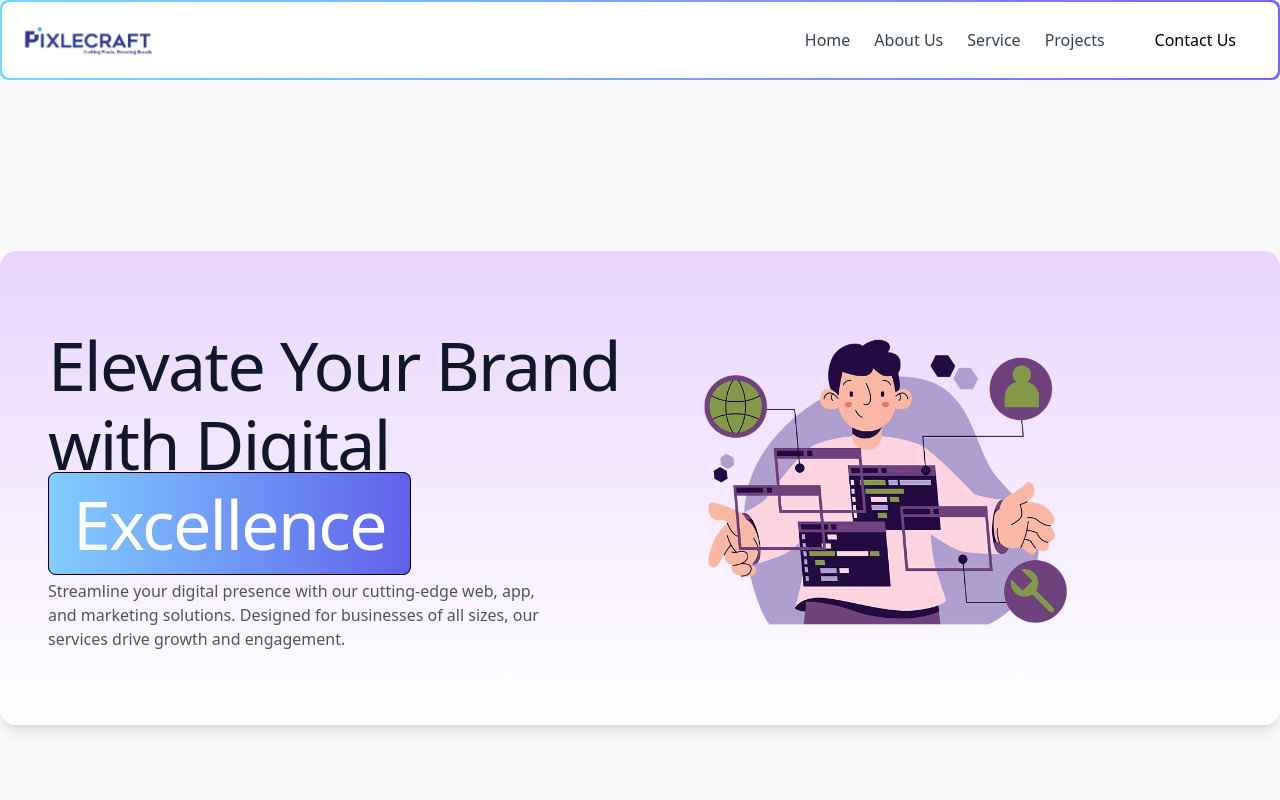
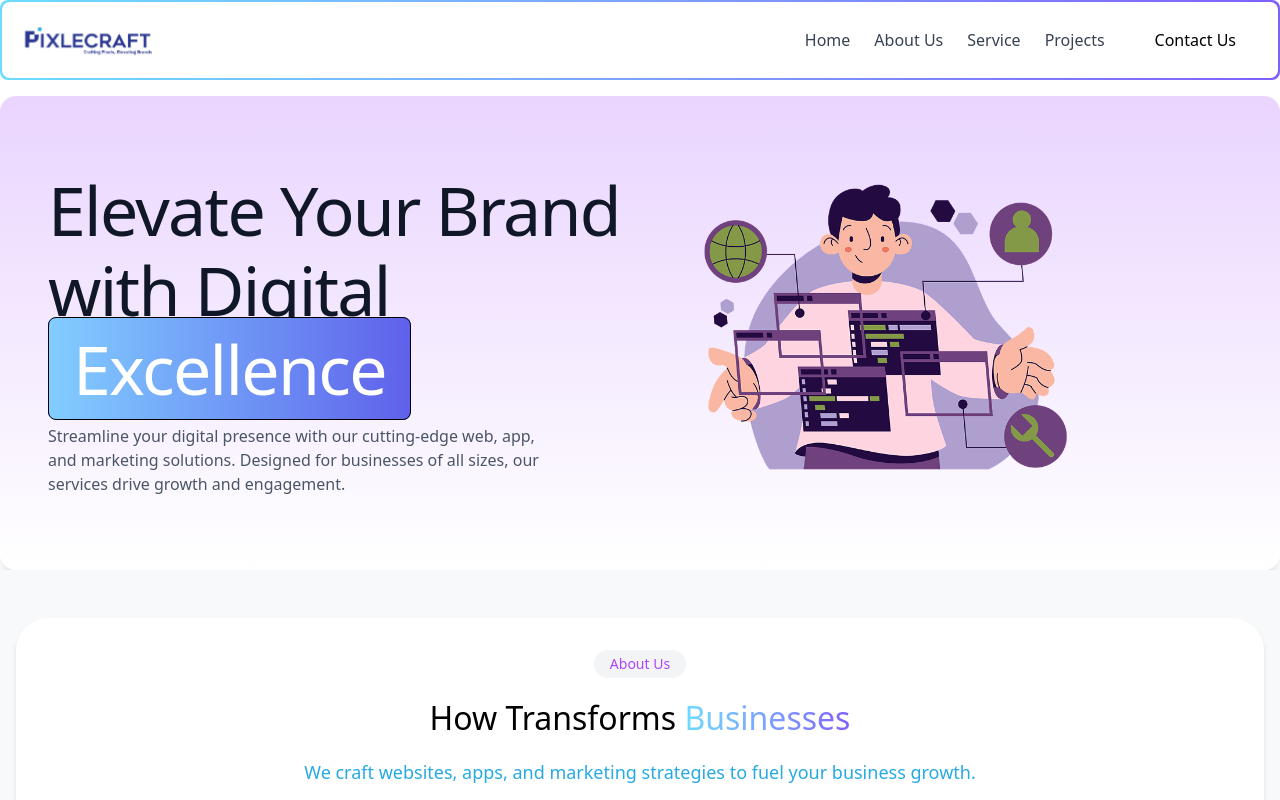
Before and after one commit to jabeer-kv/Pixelcraft, a React (Vite) app: page / in a window 1280 px wide. Shown: the top 800 px of the page. Built offline with nearby package versions, Linux system fonts and the light colour scheme.

Commit message:
change in hero section

```diff
--- a/src/components/Hero.jsx
+++ b/src/components/Hero.jsx
@@ -4,10 +4,6 @@
 const Hero = () => {
   return (
 
-    <div className="flex flex-col items-center justify-center bg-[#F8F9FA] min-h-screen">
-      {/* Navbar */}
-
-      {/* Hero Section with small gap (mt-4) */}
       <div className="container max-w-7xl mx-auto rounded-2xl shadow-lg p-12 bg-gradient-to-b from-purple-200 to-white mt-4">
         <section className="flex flex-col md:flex-row items-center justify-between text-center md:text-left">
           <div className="flex-1">
@@ -36,7 +32,6 @@
           </div>
         </section>
       </div>
-    </div>
   );
 };
 
```
